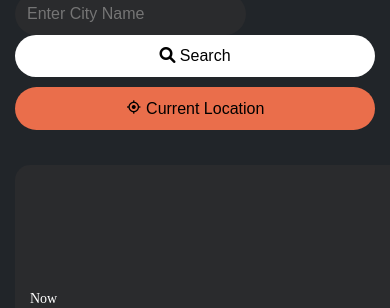
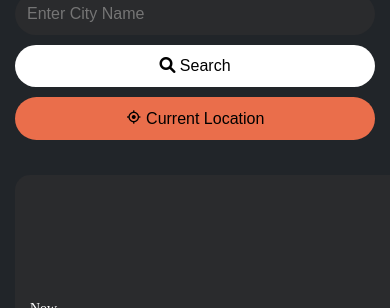
Before and after one commit to Advitiya741/weatherdashboard, a plain HTML site: page index.html in a window 390 px wide. Shown: the part 57-365 px from the top of the page. Drawn offline with nearby package versions, Linux system fonts and the light colour scheme.

Commit message:
Update style.css

```diff
--- a/style.css
+++ b/style.css
@@ -256,7 +256,7 @@ hr{
         & h2{
             margin-bottom: 8px;
         }
-        & #city_input, #searchBtn, #locationBtn {
+        & #city_Input, #searchBtn, #locationBtn {
             width: 100%;
             margin-bottom: 10px;
         }
```
